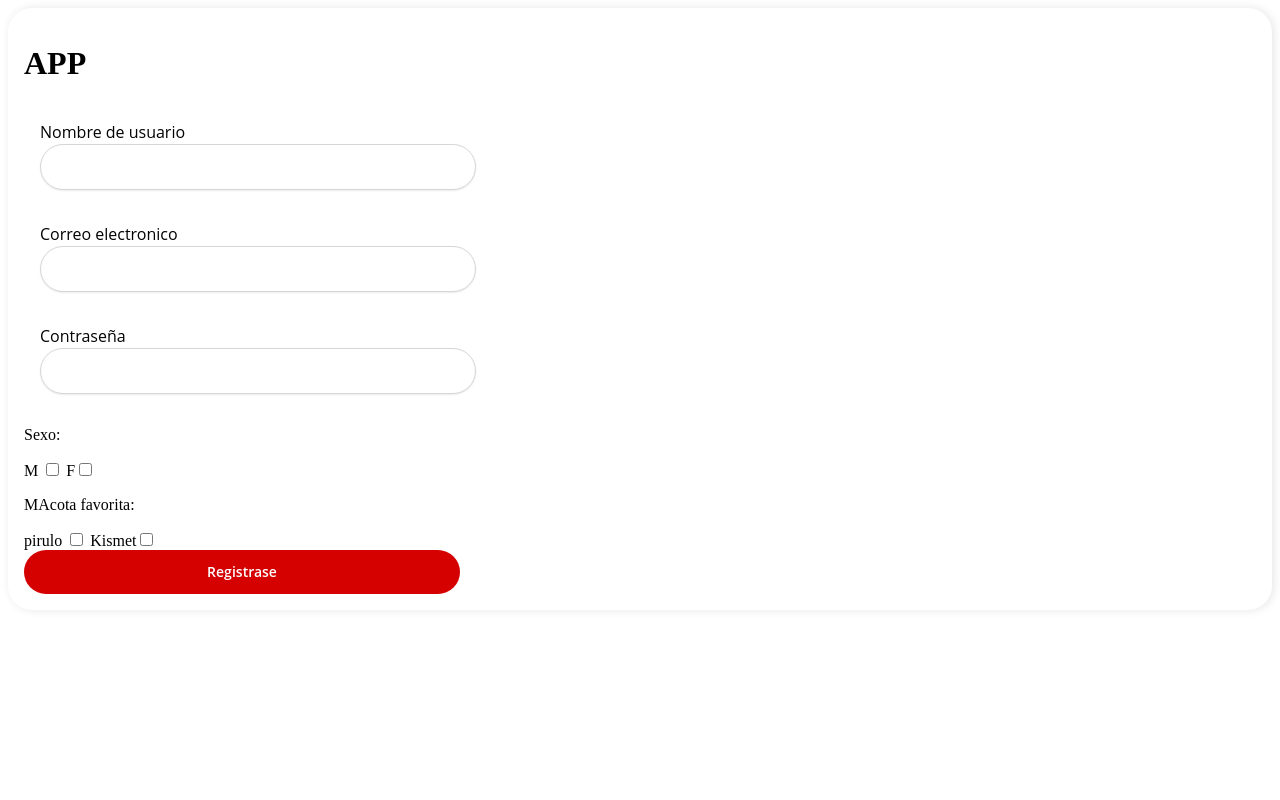
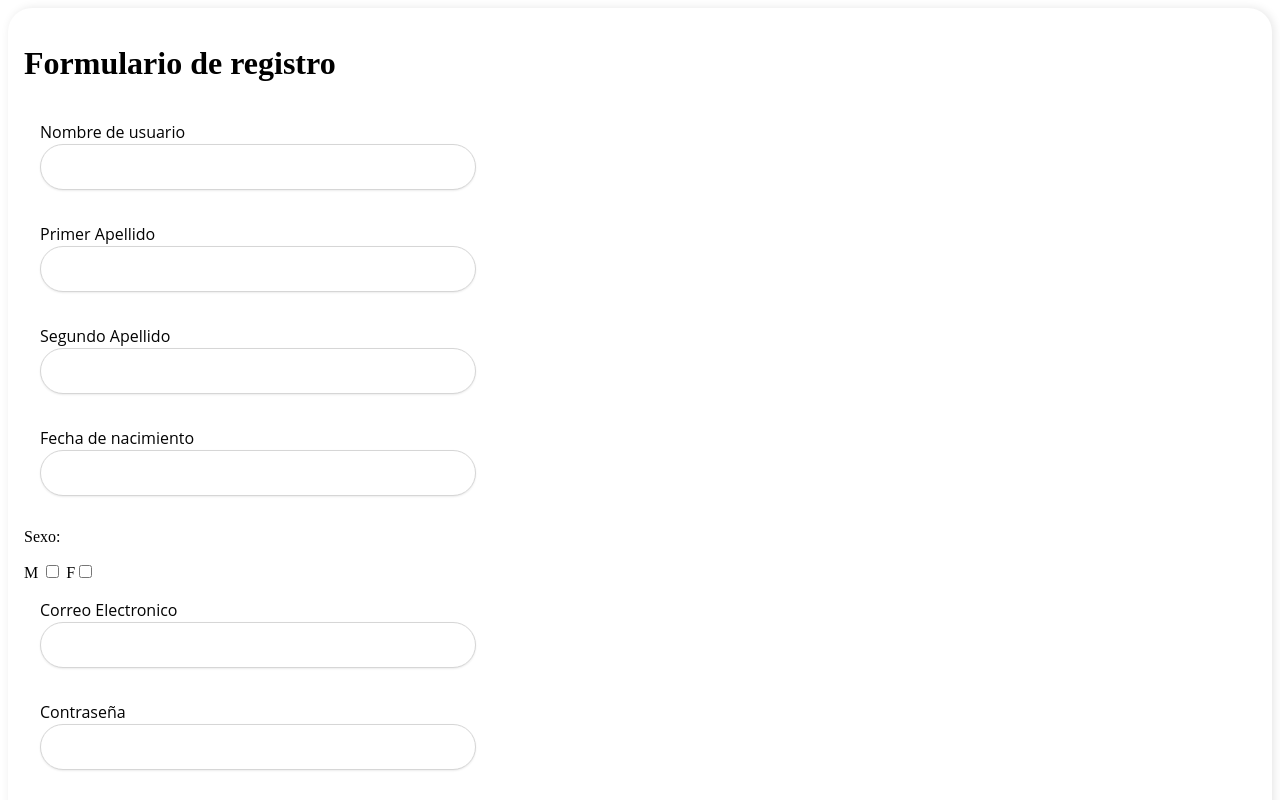
Before and after one commit to nroxDev/gestion-finanzas-personales, a Vue app in the folder frontend/: page / in a window 1280 px wide. Shown: the top 800 px of the page. Built offline with nearby package versions, Linux system fonts and the light colour scheme.

Commit message:
añade el componente del formulario de registro

```diff
--- a/frontend/src/App.vue
+++ b/frontend/src/App.vue
@@ -1,33 +1,15 @@
 <template>
-  <CajaSombreada>
-    <h1>APP</h1>
-    <InputTexto texto="Nombre de usuario" />
-    <InputTexto texto="Correo electronico" />
-    <InputTexto texto="Contraseña" />
-
-    <CheckboxOpcions texto="Sexo:" opcion1="M" opcion2="F"/>
-
-    <CheckboxOpcions texto="MAcota favorita:" opcion1="pirulo" opcion2="Kismet"/>
-
-
-    <BotonFormulario texto="Registrase" />
-  </CajaSombreada>
+    <FormularioRegistro/>
 
 </template>
 
 <script>
-import InputTexto from './components/InputTexto.vue';
-import BotonFormulario from './components/BotonFormulario.vue';
-import CajaSombreada from './components/CajaSombreada.vue';
-import CheckboxOpcions from './components/CheckboxOpcions.vue';
+import FormularioRegistro from './components/FormularioRegistro.vue';
 
 export default {
   name: 'App',
   components: {
-    InputTexto,
-    BotonFormulario,
-    CajaSombreada,
-    CheckboxOpcions
+    FormularioRegistro,
   }
 }
 </script>
--- /dev/null
+++ b/frontend/src/components/FormularioRegistro.vue
@@ -0,0 +1,31 @@
+<template>
+    <CajaSombreada>
+        <h1>Formulario de registro</h1>
+
+        <InputTexto texto="Nombre de usuario" />
+        <InputTexto texto="Primer Apellido" />
+        <InputTexto texto="Segundo Apellido" />
+        <InputTexto texto="Fecha de nacimiento" />
+        <CheckboxOpcions texto="Sexo:" opcion1="M" opcion2="F" />
+        <InputTexto texto="Correo Electronico" />
+        <InputTexto texto="Contraseña" />
+        <InputTexto texto="Repetir contraseña" />
+        <BotonFormulario texto="Registrarse" />
+
+
+    </CajaSombreada>
+
+</template>
+<script>
+import CajaSombreada from './CajaSombreada.vue';
+import InputTexto from './InputTexto.vue';
+import CheckboxOpcions from './CheckboxOpcions.vue';
+import BotonFormulario from './BotonFormulario.vue';
+
+export default {
+    name: "FormularioRegistro",
+    props: {},
+    components: { CajaSombreada, CheckboxOpcions, InputTexto, BotonFormulario }
+}
+</script>
+<style></style>
```
